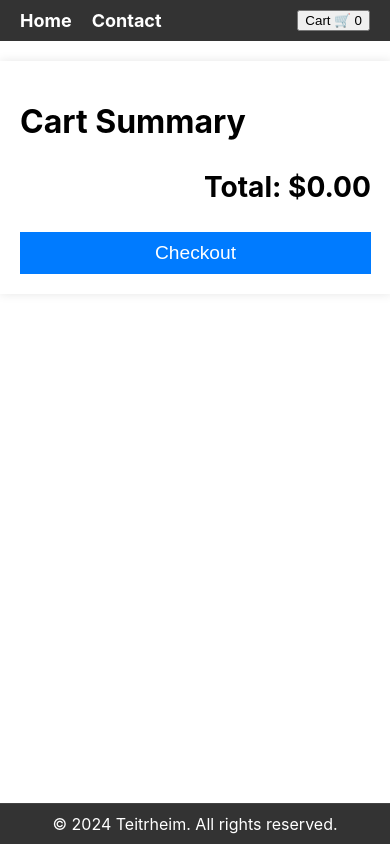
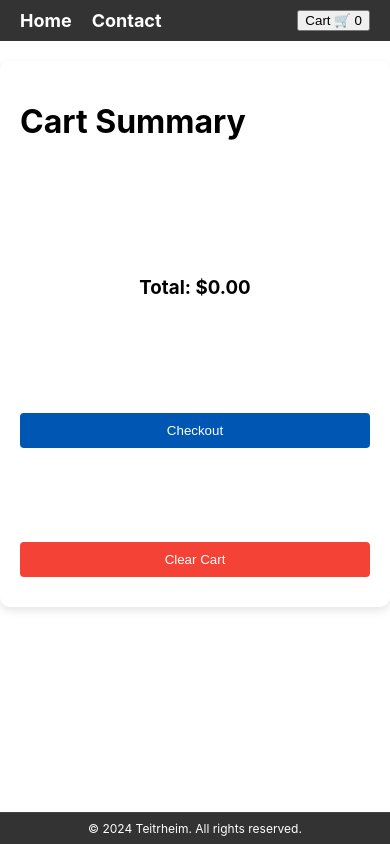
Before and after one commit to Teitrheim/Front-end-Frameworks, a React (Create React App) app: page /checkout in a window 390 px wide. Built offline with nearby package versions, Linux system fonts and the light colour scheme.

Commit message:
Update CheckoutPage and Footer styles for improved responsiveness and styling consistency

```diff
--- a/src/components/Footer/Footer.module.css
+++ b/src/components/Footer/Footer.module.css
@@ -1,24 +1,20 @@
 .footer {
     background-color: #333;
     color: white;
-    padding: 20px 0;
-
+    padding: 10px 0;
     text-align: center;
     width: 100%;
-    font-size: 16px;
+    font-size: 14px;
     box-sizing: border-box;
     border-top: 1px solid #444;
     position: fixed;
-
     bottom: 0;
-
     left: 0;
-
 }
 
-/* Responsive adjustments */
-@media (max-width: 768px) {
+@media (max-width: 576px) {
     .footer {
-        padding: 10px;
+        font-size: 12px;
+        padding: 8px 0;
     }
 }
--- a/src/pages/CheckoutPage.js
+++ b/src/pages/CheckoutPage.js
@@ -4,18 +4,26 @@ import { useCart } from "../components/CartContext/CartContext";
 import styles from "./CheckoutPage.module.css";
 
 const CheckoutPage = () => {
+  const navigate = useNavigate();
   const { cartItems, clearCart } = useCart();
-  const navigate = useNavigate();
 
+  // Calculate total price
   const total = cartItems.reduce(
     (acc, item) => acc + (item.discountedPrice || item.price),
     0
   );
 
+  // Handle checkout confirmation and clear cart
   const handleCheckout = () => {
+    // Example alert for demonstration
     alert("Proceeding to Checkout...");
     clearCart();
     navigate("/success");
+  };
+
+  const handleClearCart = () => {
+    clearCart();
+    navigate("/");
   };
 
   return (
@@ -41,6 +49,9 @@ const CheckoutPage = () => {
       <button className={styles.checkoutButton} onClick={handleCheckout}>
         Checkout
       </button>
+      <button className={styles.clearCartButton} onClick={handleClearCart}>
+        Clear Cart
+      </button>
     </div>
   );
 };
--- a/src/pages/CheckoutPage.module.css
+++ b/src/pages/CheckoutPage.module.css
@@ -1,44 +1,54 @@
 .checkoutPage {
-    width: 90%;
+    max-width: 600px;
     margin: 20px auto;
     padding: 20px;
-    box-shadow: 0 0 10px rgba(0, 0, 0, 0.1);
-}
-
-.productList {
-    list-style: none;
-    padding: 0;
+    background: #fff;
+    border-radius: 10px;
+    box-shadow: 0 4px 8px rgba(0, 0, 0, 0.1);
+    display: flex;
+    flex-direction: column;
+    justify-content: space-between;
+    min-height: 60vh;
 }
 
 .productItem {
+    width: 100%;
     display: flex;
+    flex-direction: row;
     align-items: center;
-    margin-bottom: 20px;
+    justify-content: space-between;
+    margin-bottom: 15px;
 }
 
 .productImage {
-    width: 100px;
-    height: 100px;
-    margin-right: 20px;
+    width: 30%;
+    height: auto;
 }
 
-.total {
-    margin-top: 20px;
-    font-size: 1.5em;
-    text-align: right;
+.total,
+.checkoutButton,
+.clearCartButton {
+    width: 100%;
+    text-align: center;
+    margin-top: 15px;
 }
 
-.checkoutButton {
-    display: block;
-    width: 100%;
-    padding: 10px;
-    background-color: #007BFF;
+.checkoutButton,
+.clearCartButton {
+    padding: 10px 0;
+    background-color: #0056b3;
     color: white;
     border: none;
+    border-radius: 4px;
     cursor: pointer;
-    font-size: 1.2em;
 }
 
-.checkoutButton:hover {
-    background-color: #0056b3;
+.checkoutButton:hover,
+.clearCartButton:hover {
+    background-color: #004494;
 }
+
+.clearCartButton {
+    background-color: #f44336;
+    margin-bottom: 10px;
+}
--- a/src/pages/HomePage.js
+++ b/src/pages/HomePage.js
@@ -1,5 +1,5 @@
 import React, { useState, useEffect } from "react";
-import { useNavigate } from "react-router-dom"; // programmatically navigation
+import { useNavigate } from "react-router-dom";
 import ProductCard from "../components/ProductCard/ProductCard";
 import styles from "./HomePage.module.css";
 
@@ -8,7 +8,7 @@ const HomePage = () => {
   const [searchTerm, setSearchTerm] = useState("");
   const [loading, setLoading] = useState(false);
   const [error, setError] = useState(null);
-  const navigate = useNavigate(); // Hook for navigation
+  const navigate = useNavigate();
 
   useEffect(() => {
     const fetchProducts = async () => {
--- a/src/pages/ProductPage.module.css
+++ b/src/pages/ProductPage.module.css
@@ -1,31 +1,33 @@
+.container {
+    display: flex;
+    justify-content: center;
+    align-items: center;
+    min-height: 100vh;
+    padding: 20px;
+    box-sizing: border-box;
+}
+
 .card {
-    max-width: 100%;
+    width: 90%;
+    max-width: 600px;
     box-shadow: 0 2px 10px rgba(0, 0, 0, 0.1);
-    padding: 15px;
+    padding: 20px;
     background: white;
     border-radius: 10px;
-    overflow: hidden;
+    overflow: visible;
     display: flex;
     flex-direction: column;
     justify-content: space-between;
 }
 
-.container {
-    display: flex;
-    justify-content: center;
-    align-items: center;
-    min-height: 100vh;
-    padding: 10px;
-}
-
 .card img {
-    width: 100%;
+    width: 80%;
     height: auto;
-    max-height: 35vh;
+    max-height: 300px;
 }
 
 .cardContainer {
-    padding: 10px;
+    padding: 20px;
 }
 
 .title,
@@ -41,20 +43,19 @@
 }
 
 .description {
-    padding: 10px;
     text-align: justify;
-    overflow: hidden;
+    overflow: visible;
 }
 
 .addToCartBtn {
-    padding: 10px 20px;
+    padding: 12px 24px;
     background-color: #0056b3;
     color: white;
     border: none;
     border-radius: 4px;
     cursor: pointer;
     margin-top: 20px;
-    width: auto;
+    width: 100%;
 }
 
 .addToCartBtn:hover {
```
